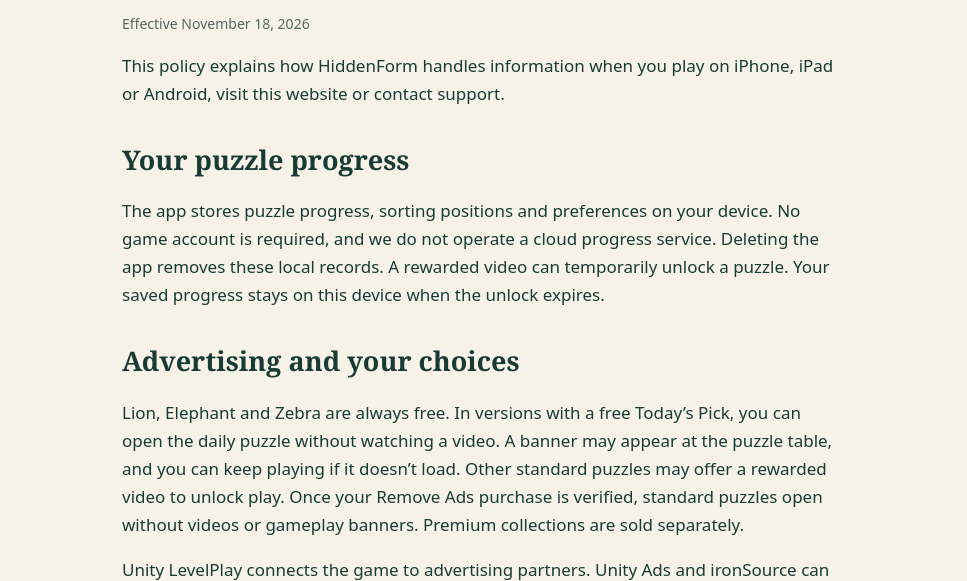
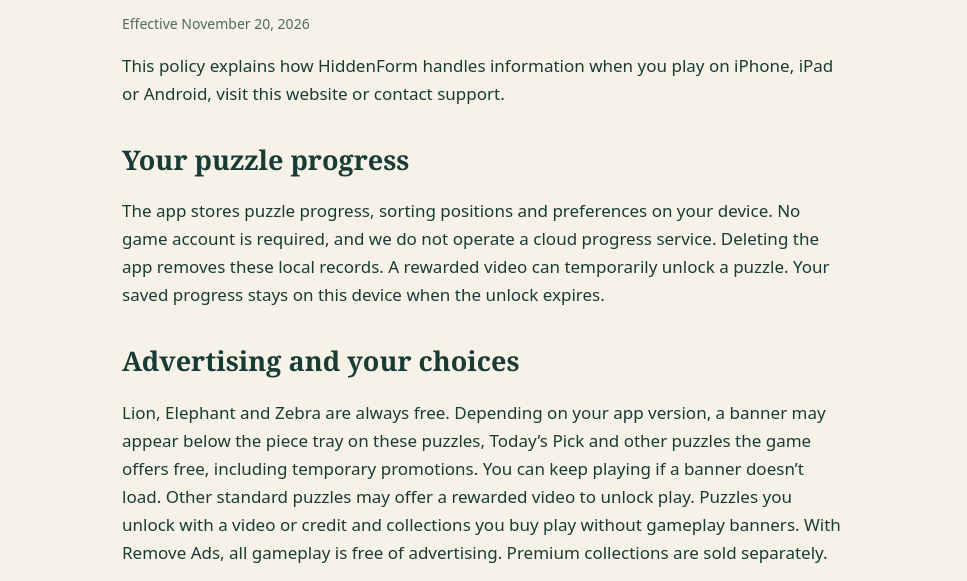
Before and after one commit to kyndlo/whim-and-wood-support, a plain HTML site: page privacy.html in a window 1280 px wide. Shown: the part 229-810 px from the top of the page, without its empty margins (156-1123 px from the left). Drawn offline with Linux system fonts and the light colour scheme.

Commit message:
Describe banners on free puzzle tables and ad-free purchases

```diff
--- a/privacy.html
+++ b/privacy.html
@@ -1,5 +1,5 @@
-<!doctype html><html lang="en"><head><meta charset="utf-8"><link rel="icon" href="/favicon.svg" type="image/svg+xml"><meta name="viewport" content="width=device-width,initial-scale=1"><meta name="description" content="How HiddenForm handles puzzle progress, advertising, purchases and support information."><title>Privacy policy — HiddenForm</title><link rel="stylesheet" href="style.css"></head><body><header><a href="./">HiddenForm</a><nav aria-label="Main navigation"><a href="./">Support</a><a href="privacy.html" aria-current="page">Privacy</a></nav></header><main class="policy"><p class="eyebrow">HiddenForm · Kyndlo LLC</p><h1>Privacy policy</h1><p class="note">Effective November 18, 2026</p><p>This policy explains how HiddenForm handles information when you play on iPhone, iPad or Android, visit this website or contact support.</p><h2>Your puzzle progress</h2><p>The app stores puzzle progress, sorting positions and preferences on your device. No game account is required, and we do not operate a cloud progress service. Deleting the app removes these local records. A rewarded video can temporarily unlock a puzzle. Your saved progress stays on this device when the unlock expires.</p><h2>Advertising and your choices</h2>
-<p>Lion, Elephant and Zebra are always free. In versions with a free Today’s Pick, you can open the daily puzzle without watching a video. A banner may appear at the puzzle table, and you can keep playing if it doesn’t load. Other standard puzzles may offer a rewarded video to unlock play. Once your Remove Ads purchase is verified, standard puzzles open without videos or gameplay banners. Premium collections are sold separately.</p>
+<!doctype html><html lang="en"><head><meta charset="utf-8"><link rel="icon" href="/favicon.svg" type="image/svg+xml"><meta name="viewport" content="width=device-width,initial-scale=1"><meta name="description" content="How HiddenForm handles puzzle progress, advertising, purchases and support information."><title>Privacy policy — HiddenForm</title><link rel="stylesheet" href="style.css"></head><body><header><a href="./">HiddenForm</a><nav aria-label="Main navigation"><a href="./">Support</a><a href="privacy.html" aria-current="page">Privacy</a></nav></header><main class="policy"><p class="eyebrow">HiddenForm · Kyndlo LLC</p><h1>Privacy policy</h1><p class="note">Effective November 20, 2026</p><p>This policy explains how HiddenForm handles information when you play on iPhone, iPad or Android, visit this website or contact support.</p><h2>Your puzzle progress</h2><p>The app stores puzzle progress, sorting positions and preferences on your device. No game account is required, and we do not operate a cloud progress service. Deleting the app removes these local records. A rewarded video can temporarily unlock a puzzle. Your saved progress stays on this device when the unlock expires.</p><h2>Advertising and your choices</h2>
+<p>Lion, Elephant and Zebra are always free. Depending on your app version, a banner may appear below the piece tray on these puzzles, Today’s Pick and other puzzles the game offers free, including temporary promotions. You can keep playing if a banner doesn’t load. Other standard puzzles may offer a rewarded video to unlock play. Puzzles you unlock with a video or credit and collections you buy play without gameplay banners. With Remove Ads, all gameplay is free of advertising. Premium collections are sold separately.</p>
 <p>Unity LevelPlay connects the game to advertising partners. Unity Ads and ironSource can supply gameplay banners. Google AdMob can also supply rewarded ads through LevelPlay. These services may process device and advertising identifiers, your IP address and the approximate location it indicates, ad views and interactions, and crash or performance data. They use this information to deliver and measure ads, prevent fraud and keep the services working. See <a href="https://unity.com/legal/game-player-and-app-user-privacy-policy">Unity’s player privacy policy</a> and <a href="https://policies.google.com/technologies/ads">Google’s advertising information</a>.</p>
 <p>We use InMobi Choice to present applicable privacy choices and communicate them to advertising partners. The game checks your choices before requesting a gameplay banner. You can revisit your ad privacy choices in the game’s Settings. On iPhone and iPad, you can decline Apple’s tracking request and still play or earn available video rewards. See <a href="https://advertising.inmobi.com/privacy-policy">InMobi’s privacy policy</a>.</p>
 <p>Where your privacy choices permit, we use Meta’s SDK to measure our advertising campaigns. Meta may receive device identifiers and events such as app installs, puzzle activity, purchases, and the format and revenue of ads shown. See <a href="https://www.facebook.com/privacy/policy/">Meta’s privacy policy</a>.</p>
```
